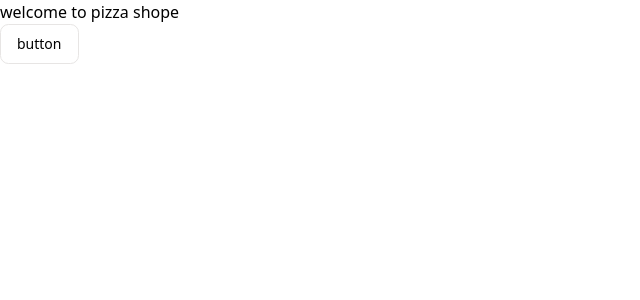
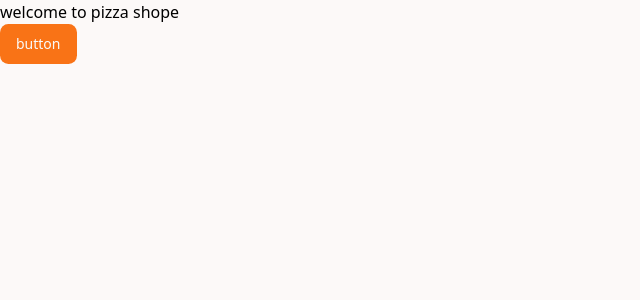
Before and after one commit to aaref12/pizza-app, a Next.js app in the folder clint-pizza/: page / in a window 1280 px wide. Shown: the top 300 px of the page, without its empty margins (0-640 px from the left). Built offline with nearby package versions, Linux system fonts and the light colour scheme.

Commit message:
change background color

```diff
--- a/clint-pizza/src/app/globals.css
+++ b/clint-pizza/src/app/globals.css
@@ -6,7 +6,7 @@
 
 @layer base {
   :root {
-    --background: 0 0% 100%;
+    --background: 15 33% 98%;
     --foreground: 20 14.3% 4.1%;
     --card: 0 0% 100%;
     --card-foreground: 20 14.3% 4.1%;
--- a/clint-pizza/src/app/page.tsx
+++ b/clint-pizza/src/app/page.tsx
@@ -5,7 +5,7 @@ export default function Home() {
   return (
     <main>
    <h1>welcome to pizza shope</h1>
-   <Button variant={'outline'}>button</Button>
+   <Button >button</Button>
 
 
     </main>
```
